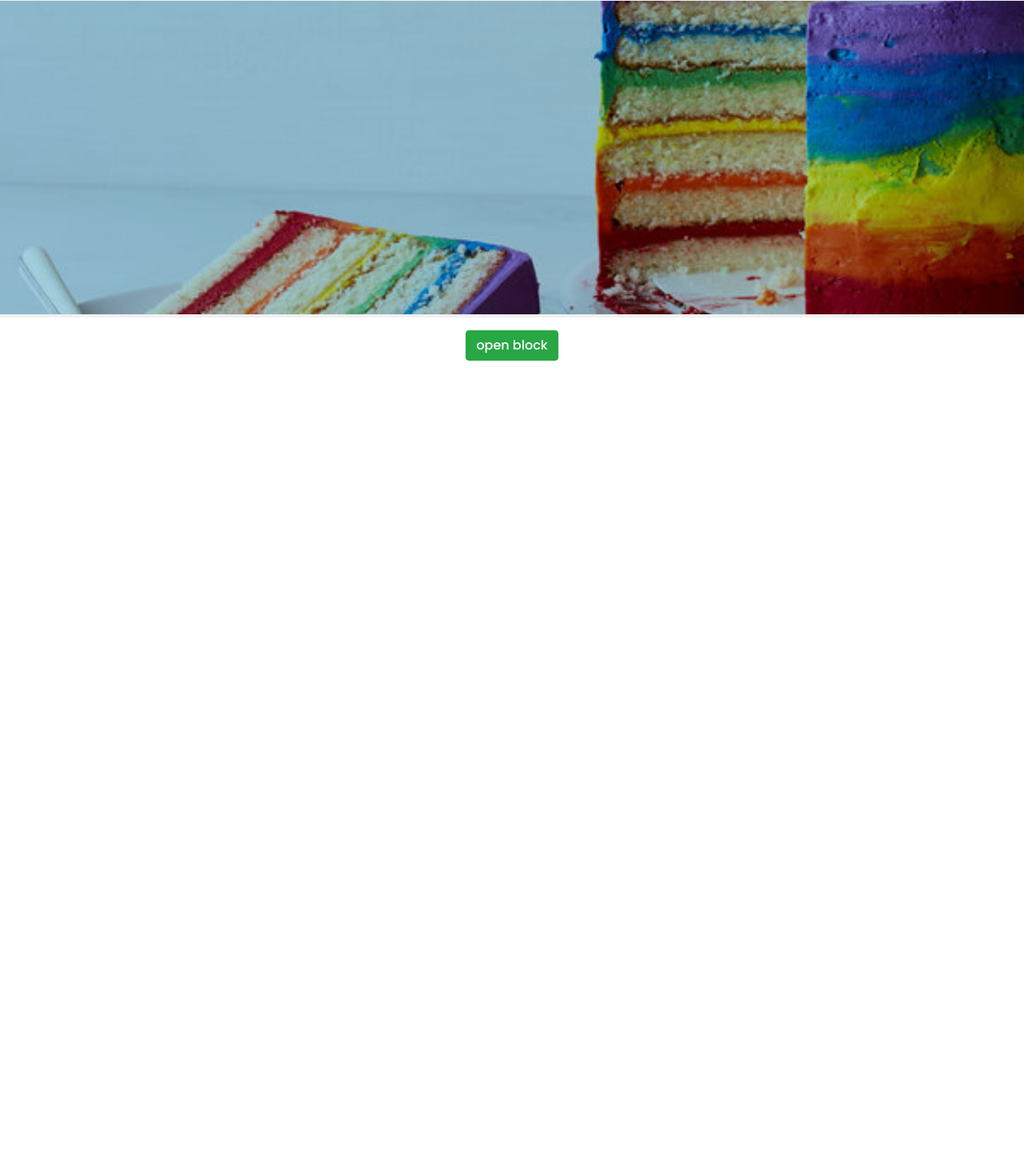
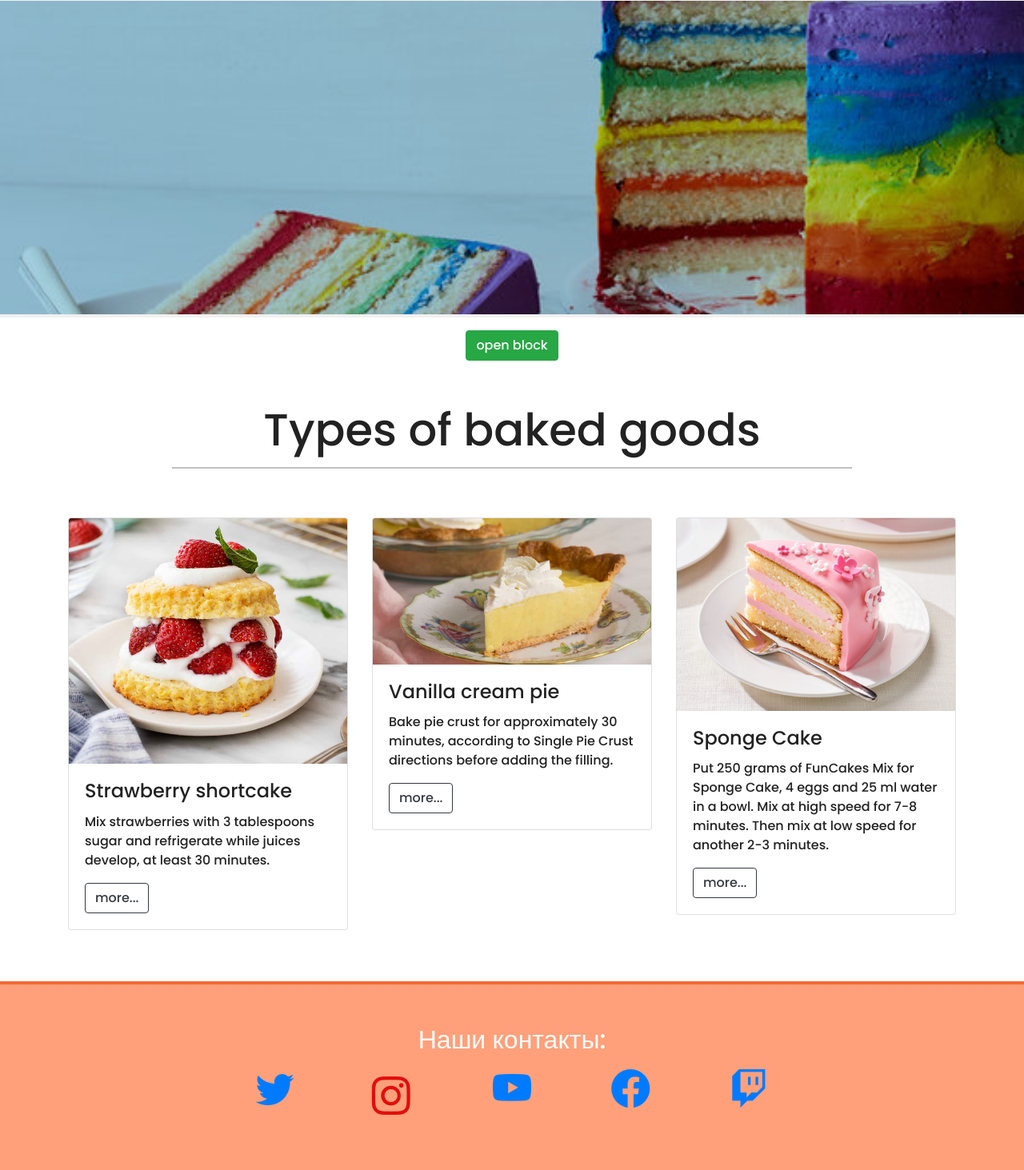
Before and after one commit to bonusloop/bootertest, a website: page src/index.html in a window 1280 px wide. Shown: the part 2225-3688 px from the top of the page at 80% size. Before the commit the page ends 2696 px from the top, so only its background shows below. Drawn offline with nearby package versions, Linux system fonts and the light colour scheme; files that its build step writes are made by us from their sources; files whose address does not match are found by name.

Commit message:
footerTestAll

```diff
--- a/src/assets/scss/style.scss
+++ b/src/assets/scss/style.scss
@@ -186,3 +186,18 @@ body, html {
     max-height: 200px;
     margin-bottom: 20px;
 }
+
+.bi-facebook:hover,
+.bi-instagram:hover,
+.bi-twitch:hover,
+.bi-twitter:hover,
+.bi-youtube:hover {
+    color: #ccc;
+}
+
+footer {
+    background-color:lightsalmon;
+    padding-top: 50px;
+    border-top: 4px solid rgb(245, 106, 51);
+    color: rgb(252, 252, 252);
+}
--- a/src/index.html
+++ b/src/index.html
@@ -8,7 +8,7 @@
     <link rel="stylesheet" href="https://cdn.jsdelivr.net/npm/bootstrap-icons@1.5.0/font/bootstrap-icons.css">
     <link rel="stylesheet" href="assets/css/style.min.css">
     <link type="image/png" sizes="32x32" rel="icon" href="./assets/images/fav/favicon-32x32.png">
-    <title>aaaaaaaaaaa</title>
+    <title>Cakes</title>
 </head>
 <body>
 
@@ -183,6 +183,79 @@
     </div>
   </div>
 
+  <!--CartBlock69-->
+  <div class="container-fluid padding">
+    <div class="row alert text-center">
+      <div class="col-12">
+        <h2 class="display-4">Types of baked goods</h2>
+      </div>
+      <hr>
+    </div>
+  </div>
+  <div class="container padding">
+    <div class="row padding">
+      <div class="col-md-4">
+        <div class="card">
+          <img src="./assets/images/card/1.jpg" class="card-img-top">
+          <div class="card-body">
+            <h4 class="card-title">Strawberry shortcake</h4>
+            <p class="card-text">Mix strawberries with 3 tablespoons sugar and refrigerate while juices develop, at least 30 minutes.</p>
+            <a href="#" class="btn btn-outline-dark">more...</a>
+          </div>
+        </div>
+      </div>
+        <div class="col-md-4">
+          <div class="card">
+            <img src="./assets/images/card/2.jpg" class="card-img-top">
+            <div class="card-body">
+              <h4 class="card-title">Vanilla cream pie</h4>
+              <p class="card-text">Bake pie crust for approximately 30 minutes, according to Single Pie Crust directions before adding the filling.</p>
+              <a href="#" class="btn btn-outline-dark">more...</a>
+            </div>
+          </div>
+        </div>
+        <div class="col-md-4">
+          <div class="card">
+            <img src="./assets/images/card/3.jpg" class="card-img-top">
+            <div class="card-body">
+              <h4 class="card-title">Sponge Cake</h4>
+              <p class="card-text">Put 250 grams of FunCakes Mix for Sponge Cake, 4 eggs and 25 ml water in a bowl. Mix at high speed for 7-8 minutes. Then mix at low speed for another 2-3 minutes.</p>
+              <a href="#" class="btn btn-outline-dark">more...</a>
+            </div>
+          </div>
+        </div>
+      </div>
+  </div>
+
+  <!--Footer-->
+  <footer class="container-fluid">
+    <div class="container">
+      <div class="row padding text-center">
+        <div class="col-12">
+          <h2>Наши контакты:</h2>
+        </div>
+        <div class="col-12 social padding">
+          <a href="#">
+            <i class="bi bi-twitter"></i>
+          </a>
+          <a href="#">
+            <i class="bi bi-instagram"></i>
+          </a>
+          <a href="#">
+            <i class="bi bi-youtube"></i>
+          </a>
+          <a href="#">
+            <i class="bi bi-facebook"></i>
+          </a>
+          <a href="#">
+            <i class="bi bi-twitch"></i>
+          </a>
+        </div>
+      </div>
+    </div>
+  </footer>
+
+
 
   <!--<div class="container">
     <nav class="navbar navbar-inverse navbar-fixed-top">
```
Also changed, not shown: dist/assets/css/style.min.css, dist/assets/images/card/1.jpg (added), dist/assets/images/card/2.jpg (added), dist/assets/images/card/3.jpg (added), dist/index.html, src/assets/images/card/1.jpg (added), src/assets/images/card/2.jpg (added), src/assets/images/card/3.jpg (added), 1 other file.
